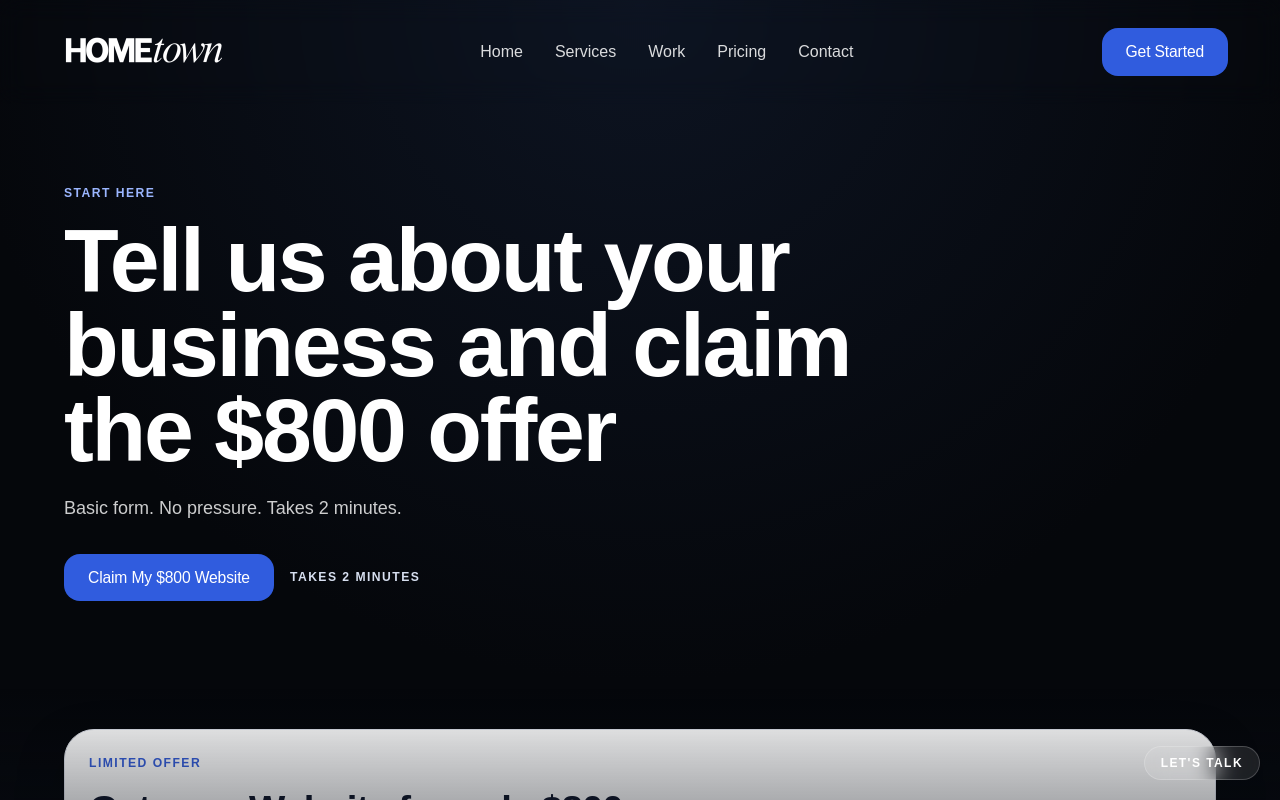
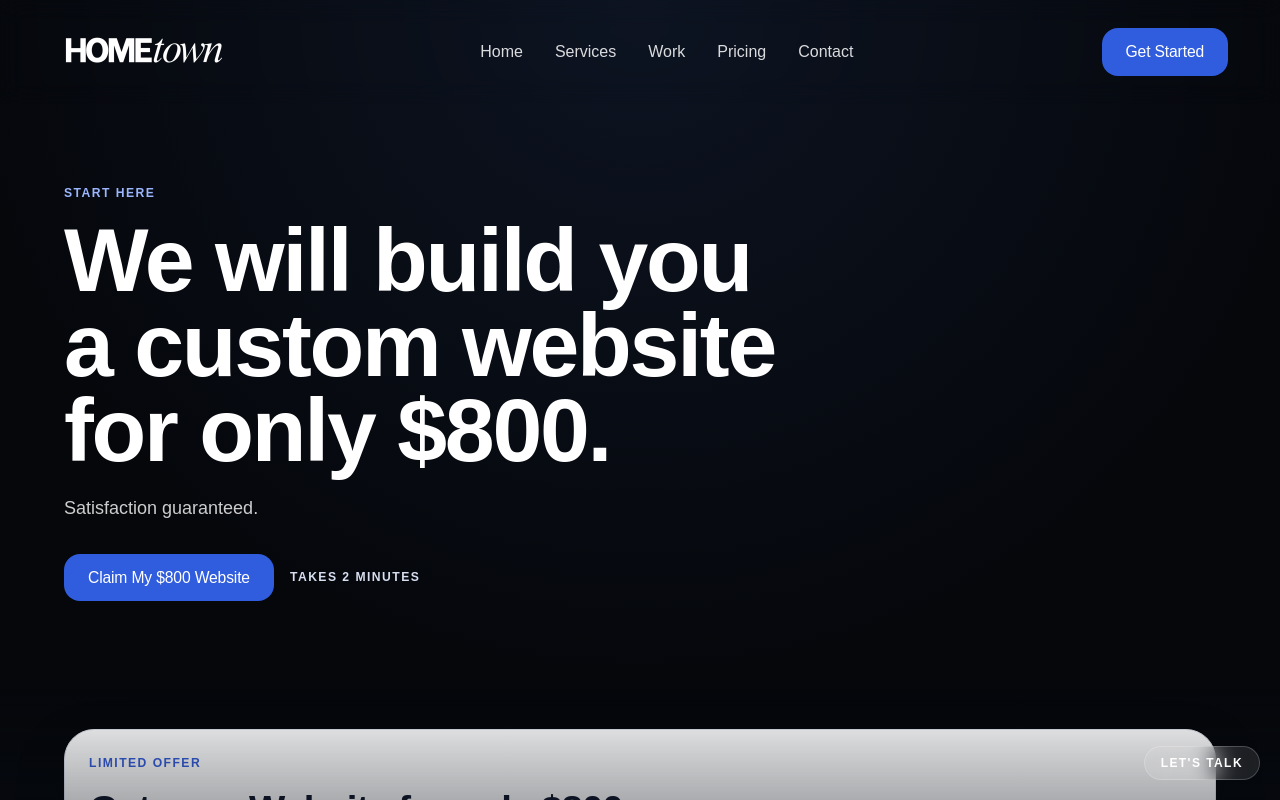
Before and after one commit to krcoffelt/HomeTown3, a Next.js app: page /website-offer-800 in a window 1280 px wide. Shown: the top 800 px of the page. Built offline with nearby package versions, Linux system fonts and the light colour scheme; no server answers; a web font is replaced by a local one.

Commit message:
Update offer page messaging and favicon icon

```diff
--- a/app/(site)/website-offer-800/page.tsx
+++ b/app/(site)/website-offer-800/page.tsx
@@ -28,10 +28,10 @@ export default function WebsiteOfferLandingPage() {
         <div className="mx-auto max-w-6xl">
           <p className="kicker">Start Here</p>
           <h1 className="mt-4 max-w-5xl text-balance text-[clamp(2.5rem,7vw,5.6rem)] font-semibold leading-[0.95] tracking-tight text-white">
-            Tell us about your business and claim the $800 offer
+            We will build you a custom website for only $800.
           </h1>
           <p className="mt-5 max-w-2xl text-lg text-white/80">
-            Basic form. No pressure. Takes 2 minutes.
+            Satisfaction guaranteed.
           </p>
           <div className="mt-8 flex flex-wrap items-center gap-4">
             <Button href="#claim-form" dataAnalytics="cta-offer-800">
--- a/app/layout.tsx
+++ b/app/layout.tsx
@@ -38,8 +38,8 @@ export const metadata: Metadata = {
   applicationName: site.brand.fullName,
   description: site.description,
   icons: {
-    icon: "/favicon.ico",
-    shortcut: "/favicon.ico",
+    icon: "/hometownicon.svg",
+    shortcut: "/hometownicon.svg",
     apple: "/favicon.ico"
   },
   openGraph: {
```
Also changed, not shown: public/hometownicon.svg (added).
